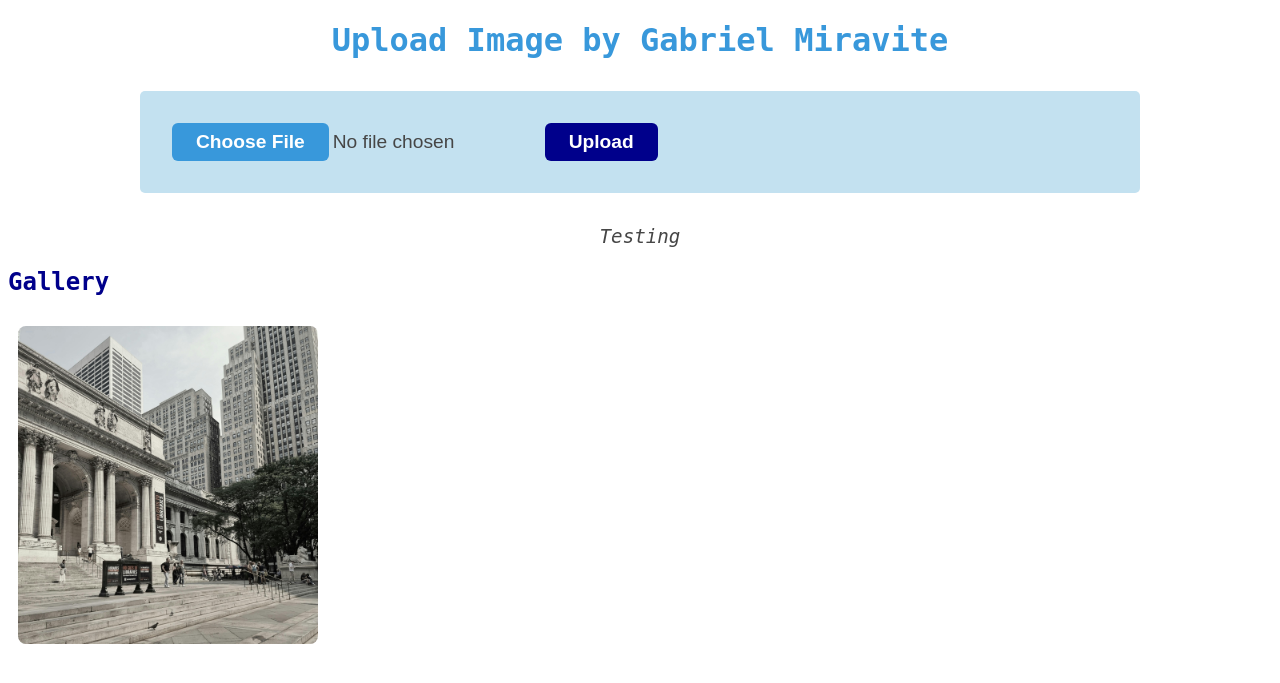
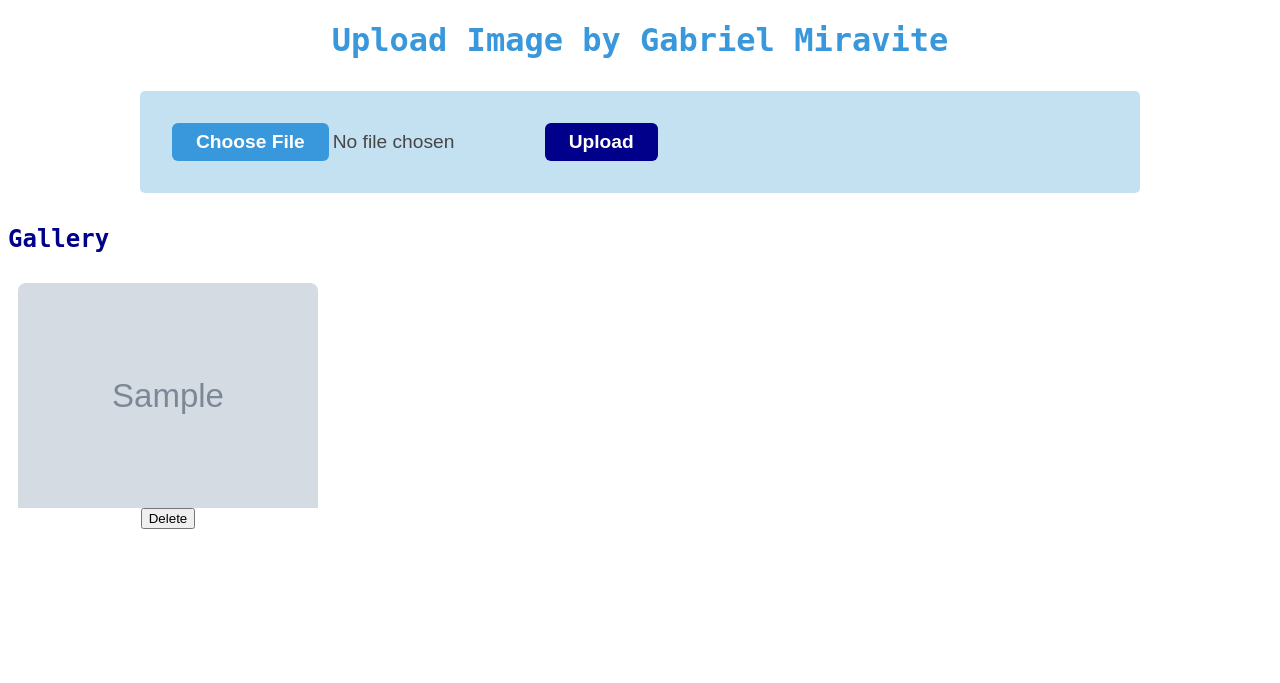
Before and after one commit to GMiraQCC/ET721_Spring_2026, a Flask app: page / in a window 1280 px wide. Shown: the top 683 px of the page. Run offline with Flask 3, Linux system fonts and the light colour scheme; tables that the repository leaves empty or names only in its code hold one stand-in row (values such as "Sample post"); grey boxes marked "Sample" are stand-in pictures.

Commit message:
Complete Lab 17

```diff
--- a/lab17/app.py
+++ b/lab17/app.py
@@ -78,6 +78,37 @@ def upload_image():
     return jsonify({'error':'Invalid file type'}), 400
 
 # ---------------------------------------------------
+# DELETE AN IMAGE ROUTE
+# ---------------------------------------------------
+@app.route('/delete/<int:image_id>' , methods=['DELETE'])
+def delete_image(image_id):
+    conn = get_db_connection()
+    cursor = conn.cursor(dictionary=True)
+
+    # get filename
+    cursor.execute("SELECT filename FROM images WHERE id = %s", (image_id,))
+    image = cursor.fetchone()
+
+    if not image:
+        cursor.close()
+        conn.close()
+        return jsonify({'error':'Image not found'}), 404
+
+    filepath = os.path.join(app.config['UPLOAD_FOLDER'], image['filename'])
+
+    # delete from database
+    cursor.execute("DELETE FROM images WHERE id = %s", (image_id,))
+    conn.commit()
+    cursor.close()
+    conn.close()
+
+    # delete the file from the folder
+    if os.path.exists(filepath):
+        os.remove(filepath)
+
+    return jsonify({'message':'Image deleted successfully!'})
+
+# ---------------------------------------------------
 # RUN APP
 # ---------------------------------------------------
 if __name__ == '__main__':
--- a/lab17/static/imguploader_script.js
+++ b/lab17/static/imguploader_script.js
@@ -10,4 +10,46 @@ document.querySelector('#uploadForm').addEventListener('submit', function(e){
         message.style.color = 'red'
         return ;
     }
+
+    const formData = new FormData()
+    formData.append('image', fileInput.files[0])
+
+    fetch('/upload', {
+        method: 'POST',
+        body: formData
+    })
+    .then(response => response.json())
+    .then(data =>{
+        if(data.message){
+            // show server success msg
+            message.textContent = data.message
+            message.style.color = 'green'
+
+            // optional: reload the page after 1s of delay
+            setTimeout(()=>{location.reload()}, 1000)
+        }
+        else{
+            message.textContent = data.error || "Upload failed"
+            message.color = 'red'
+        }
+    })
 })
+
+// delete image
+function deleteImage(id){
+    if(!confirm("Are you sure you want to delete this image?"))
+        return;
+
+    fetch(`/delete/${id}` , {
+        method: 'DELETE'
+    })
+    .then(response=>response.json())
+    .then(date=>{
+        if(date.message){
+            document.getElementById(`image-${id}`).remove()
+        }
+        else{
+            alert(data.error)
+        }
+    })
+}
--- a/lab17/templates/index.html
+++ b/lab17/templates/index.html
@@ -13,15 +13,18 @@
         <button type="submit" class="btnupload">Upload</button>
     </form>
 
-    <p id="message">Testing</p>
+    <p id="message"></p>
 
     <h2 class="subtitle">Gallery</h2>
     <div class="gallery" id="gallery">
-        <div class="card">
-            <img src="{{url_for('static', filename = 'uploads/nypl.jpg')}}">
-        </div>
+        {% for image in images %}
+            <div class="card" id="image-{{image.id}}">
+                <img src="{{url_for('static', filename = 'uploads/'+image.filename)}}">
+                <button onclick="deleteImage({{image.id}})" class="btndelete">Delete</button>
+            </div>
+        {% endfor %}
+
     </div>
-
 
     <script src="{{url_for('static', filename = 'imguploader_script.js')}}"></script>
 </body>
```
Also changed, not shown: lab17/static/uploads/capy.jpg (added).
